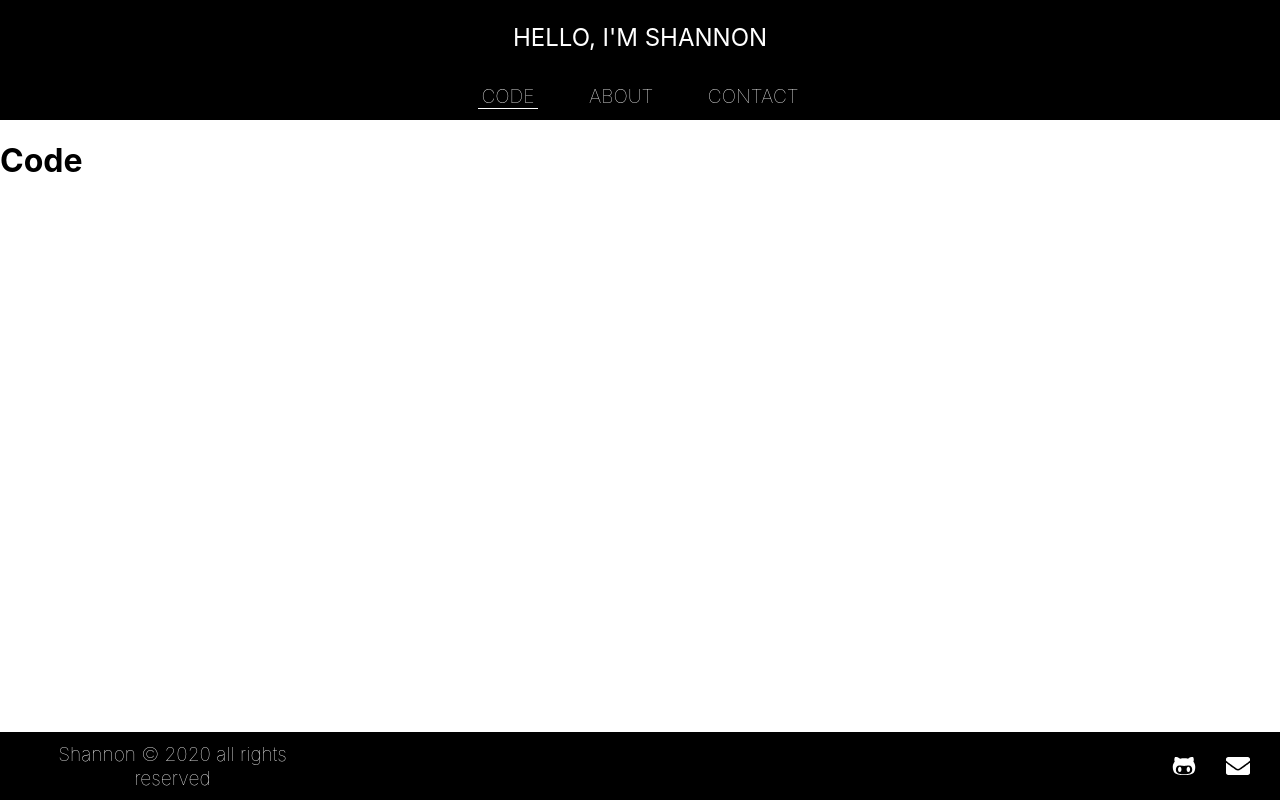
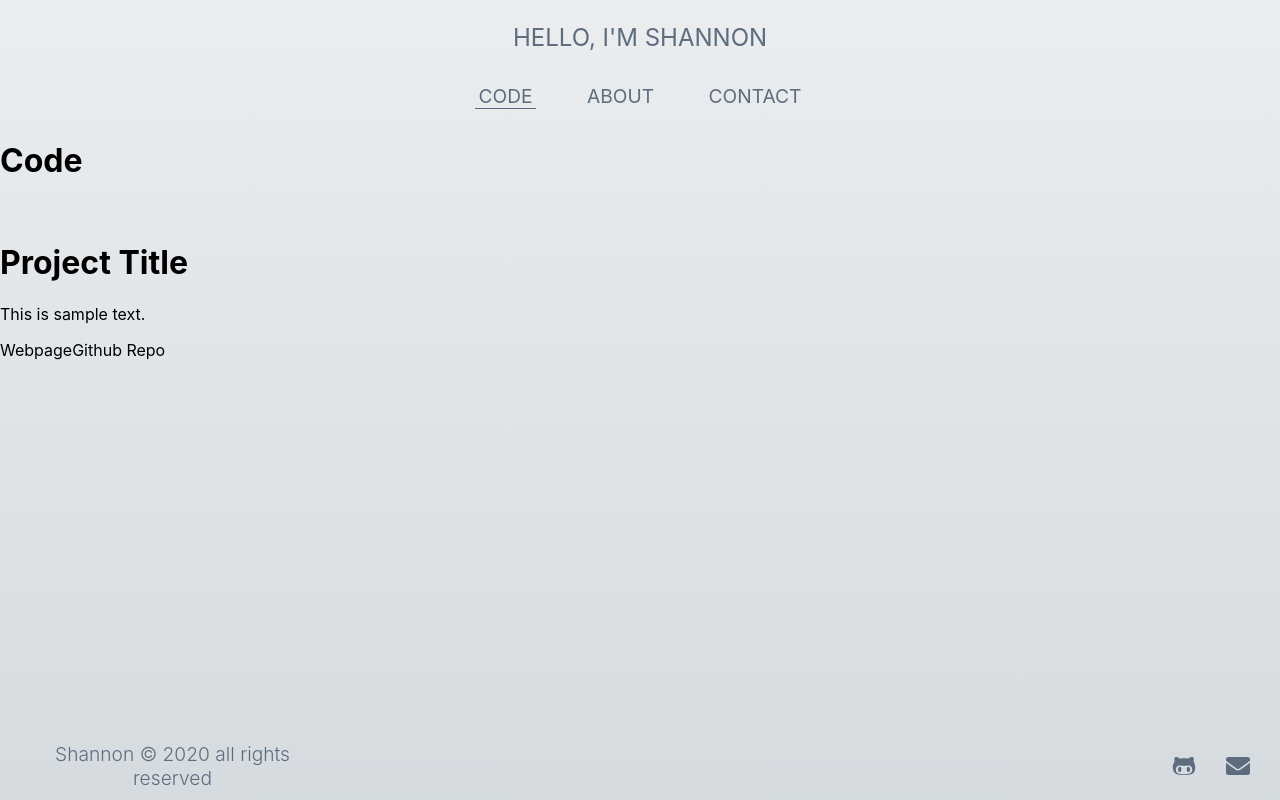
Before and after one commit to ShannonTJ/react-portfolio-site, a React (Create React App) app: page /code in a window 1280 px wide. Built offline with nearby package versions, Linux system fonts and the light colour scheme.

Commit message:
site styling

```diff
--- a/src/components/Card/CardElement.js
+++ b/src/components/Card/CardElement.js
@@ -1 +1,11 @@
 import styled from "styled-components/macro";
+
+export const CardContainer = styled.div``;
+export const ContentContainer = styled.div``;
+export const ImageContainer = styled.div``;
+export const Image = styled.img``;
+export const TextContainer = styled.div``;
+export const HeaderText = styled.h1``;
+export const Text = styled.p``;
+export const LinksContainer = styled.div``;
+export const Link = styled.a``;
--- a/src/components/Card/index.js
+++ b/src/components/Card/index.js
@@ -1,4 +1,15 @@
 import React from "react";
+import {
+  CardContainer,
+  ContentContainer,
+  ImageContainer,
+  Image,
+  TextContainer,
+  HeaderText,
+  Text,
+  LinksContainer,
+  Link,
+} from "./CardElement";
 
 const Card = () => {
   return (
@@ -8,6 +19,7 @@ const Card = () => {
           <Image />
         </ImageContainer>
         <TextContainer>
+          <HeaderText>Project Title</HeaderText>
           <Text>This is sample text.</Text>
         </TextContainer>
         <LinksContainer>
--- a/src/components/Footer/FooterElements.js
+++ b/src/components/Footer/FooterElements.js
@@ -1,7 +1,7 @@
 import styled from "styled-components/macro";
 
 export const FooterContainer = styled.footer`
-  background: #000;
+  background: transparent;
   bottom: 0;
   padding: 10px 0;
   width: 100%;
@@ -35,9 +35,9 @@ export const FooterTextWrapper = styled.div`
 `;
 
 export const FooterText = styled.small`
-  color: #fff;
+  color: #5d6d7e;
   font-size: 1.2rem;
-  font-weight: 100;
+  font-weight: 300;
   text-align: center;
   padding: 0 0 0 30px;
 
@@ -60,7 +60,7 @@ export const FooterIconWrapper = styled.div`
 `;
 
 export const FooterIcon = styled.a`
-  color: #fff;
+  color: #5d6d7e;
   font-size: 1.5rem;
   font-weight: 100;
   padding: 0 30px 0 0;
--- a/src/components/Navbar/NavbarElements.js
+++ b/src/components/Navbar/NavbarElements.js
@@ -2,7 +2,7 @@ import styled from "styled-components/macro";
 import { NavLink } from "react-router-dom";
 
 export const Nav = styled.nav`
-  background: #000;
+  background: transparent;
   top: 0;
   height: 120px;
   width: 100%;
@@ -17,7 +17,7 @@ export const NavTextWrapper = styled.div`
 `;
 
 export const NavText = styled.h1`
-  color: #fff;
+  color: #5d6d7e;
   display: flex;
   justify-content: center;
   align-items: center;
@@ -35,7 +35,7 @@ export const NavLinksWrapper = styled.div`
 `;
 
 export const StyledNavLink = styled(NavLink)`
-  color: #fff;
+  color: #5d6d7e;
   display: flex;
   align-items: center;
   justify-content: center;
@@ -43,12 +43,12 @@ export const StyledNavLink = styled(NavLink)`
   padding: 0 0.2rem;
   cursor: pointer;
   font-size: 1.2rem;
-  font-weight: 100;
+  font-weight: 400;
   text-transform: uppercase;
   text-decoration: none;
 
   &.${(props) => props.activeClassName} {
-    border-bottom: 1px solid #fff;
+    border-bottom: 1px solid #5d6d7e;
   }
 
   &:hover {
--- a/src/index.css
+++ b/src/index.css
@@ -1,13 +1,18 @@
 body {
   margin: 0;
-  font-family: -apple-system, BlinkMacSystemFont, 'Segoe UI', 'Roboto', 'Oxygen',
-    'Ubuntu', 'Cantarell', 'Fira Sans', 'Droid Sans', 'Helvetica Neue',
+  font-family: -apple-system, BlinkMacSystemFont, "Segoe UI", "Roboto", "Oxygen",
+    "Ubuntu", "Cantarell", "Fira Sans", "Droid Sans", "Helvetica Neue",
     sans-serif;
   -webkit-font-smoothing: antialiased;
   -moz-osx-font-smoothing: grayscale;
+
+  height: 100%;
+  background-repeat: no-repeat;
+  background: linear-gradient(#ebedef, #d6dbdf);
+  background-attachment: fixed;
 }
 
 code {
-  font-family: source-code-pro, Menlo, Monaco, Consolas, 'Courier New',
+  font-family: source-code-pro, Menlo, Monaco, Consolas, "Courier New",
     monospace;
 }
--- a/src/pages/Code.js
+++ b/src/pages/Code.js
@@ -1,9 +1,11 @@
 import React from "react";
+import Card from "../components/Card";
 
 const Code = () => {
   return (
     <div>
       <h1>Code</h1>
+      <Card />
     </div>
   );
 };
```
Also changed, not shown: 1 other file (tests, documents, lock files or other folders).
